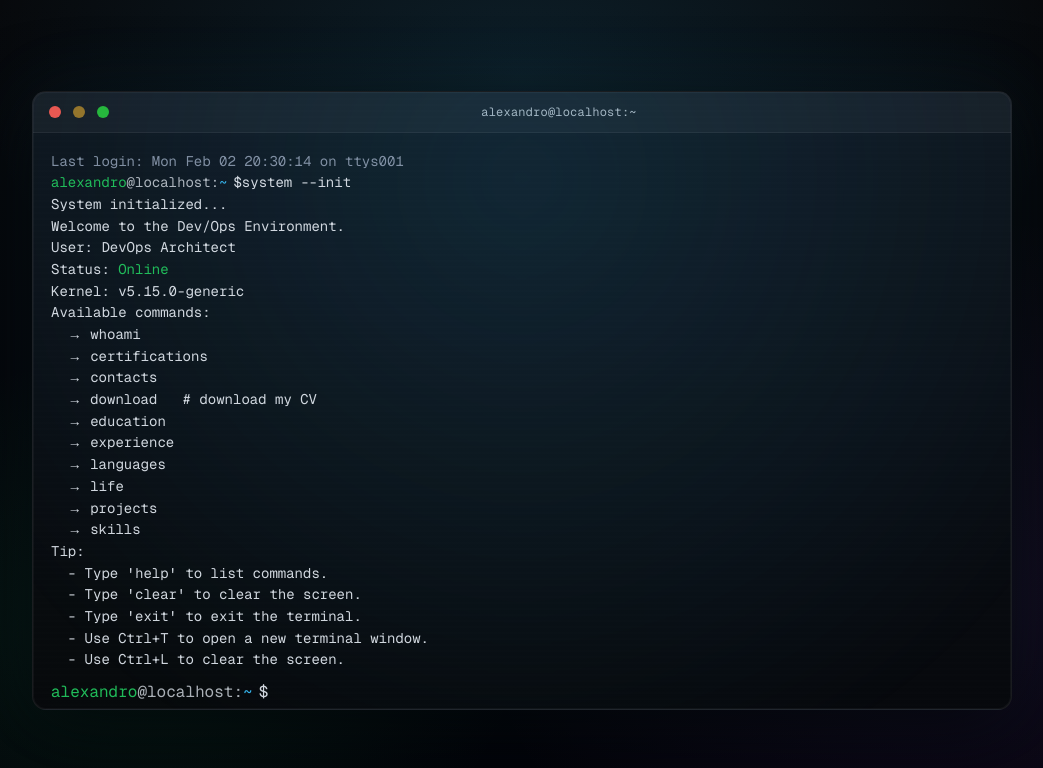
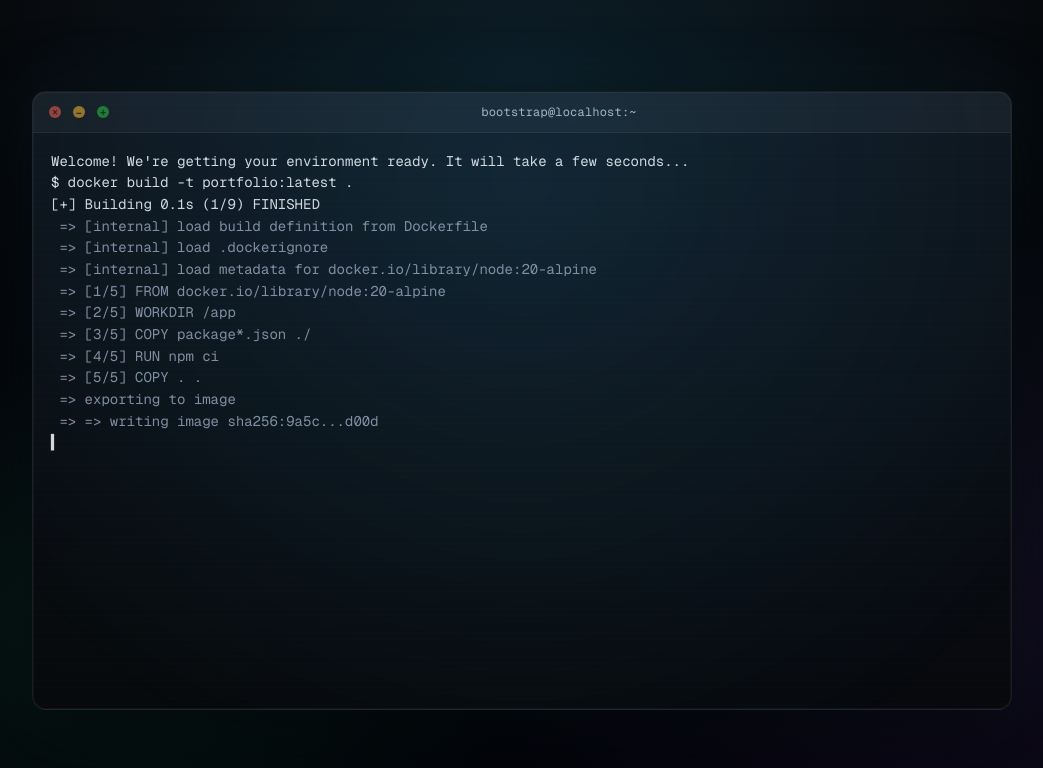
Before and after one commit to ag913331/portfolio, a Next.js app: page / in a window 1280 px wide. Shown: the top 768 px of the page, without its empty margins (118-1161 px from the left). Built offline with nearby package versions, Linux system fonts and the light colour scheme.

Commit message:
Add boot sequence and environment preparation UI. Introduced BootWindow component for displaying boot messages and implemented useBootSequence hook to manage the boot process. Updated Home component to include boot state management, enhancing user experience during environment setup.

```diff
--- a/src/app/(pages)/home/page.tsx
+++ b/src/app/(pages)/home/page.tsx
@@ -1,6 +1,7 @@
 "use client";
 
 import { useCallback, useEffect, useRef, useState } from "react";
+import { BootWindow } from "@/app/features/boot/BootWindow";
 import { Terminal } from "@/app/features/terminal/Terminal";
 import { Button } from "@/app/components/Button/Button";
 import Link from "next/link";
@@ -8,10 +9,15 @@ import { makeId } from "@/app/utils/helpers";
 import { MAX_TERMINALS } from "@/app/utils/constants";
 import styles from "./page.module.css";
 
+type TerminalWindow = {
+  id: string;
+  dx: number;
+  dy: number;
+};
+
 export default function Home() {
-  const [windows, setWindows] = useState<TerminalWindow[]>(() => [
-    { id: makeId(), dx: 0, dy: 0 },
-  ]);
+  const [hasBooted, setHasBooted] = useState(false);
+  const [windows, setWindows] = useState<TerminalWindow[]>([]);
   const [tooManyModalOpen, setTooManyModalOpen] = useState(false);
   const lastSpawnAtRef = useRef(0);
 
@@ -49,6 +55,8 @@ export default function Home() {
 
   useEffect(() => {
     function onKeyDown(e: KeyboardEvent) {
+      if (!hasBooted) return;
+
       // Ctrl+T is "new tab" in browsers; keep it in-app.
       const isCtrlT = e.ctrlKey && (e.key === "t" || e.key === "T");
       if (!isCtrlT) return;
@@ -79,14 +87,23 @@ export default function Home() {
       window.removeEventListener("keydown", onKeyDown);
       window.removeEventListener("keyup", onKeyUp);
     };
-  }, [spawnTerminal, tooManyModalOpen, windows.length]);
+  }, [hasBooted, spawnTerminal, tooManyModalOpen, windows.length]);
 
   const hasAnyTerminal = windows.length > 0;
 
   return (
     <div className={styles.page}>
       <main className={styles.main}>
-        {hasAnyTerminal ? (
+        {!hasBooted ? (
+          <section className={styles.terminalStage} aria-label="Preparing environment">
+            <BootWindow
+              onDone={() => {
+                setHasBooted(true);
+                window.setTimeout(() => spawnTerminal(), 0);
+              }}
+            />
+          </section>
+        ) : hasAnyTerminal ? (
           <section className={styles.terminalStage} aria-label="Terminal windows">
             {windows.map((w) => (
               <div
--- /dev/null
+++ b/src/app/features/boot/BootWindow.tsx
@@ -0,0 +1,53 @@
+"use client";
+
+import { useEffect, useRef } from "react";
+
+import terminalStyles from "@/app/features/terminal/Terminal.module.css";
+import { useBootSequence } from "@/app/features/boot/useBootSequence";
+
+export function BootWindow({ onDone }: { onDone: () => void }) {
+  const bottomRef = useRef<HTMLDivElement | null>(null);
+  const { lines } = useBootSequence({ onDone });
+
+  useEffect(() => {
+    bottomRef.current?.scrollIntoView({ behavior: "smooth", block: "end" });
+  }, [lines.length]);
+
+  return (
+    <div className={terminalStyles.wrap}>
+      <div className={terminalStyles.window} role="application" aria-label="Preparing environment">
+        <div className={terminalStyles.glow} />
+        <div className={terminalStyles.scanlines} />
+
+        <div className={terminalStyles.chrome}>
+          <div className={terminalStyles.dots} aria-hidden="true">
+            <button type="button" className={terminalStyles.dotButton} disabled tabIndex={-1}>
+              <span className={`${terminalStyles.dot} ${terminalStyles.dotRed}`}>×</span>
+            </button>
+            <button type="button" className={terminalStyles.dotButton} disabled tabIndex={-1}>
+              <span className={`${terminalStyles.dot} ${terminalStyles.dotYellow}`}>−</span>
+            </button>
+            <button type="button" className={terminalStyles.dotButton} disabled tabIndex={-1}>
+              <span className={`${terminalStyles.dot} ${terminalStyles.dotGreen}`}>+</span>
+            </button>
+          </div>
+          <div className={terminalStyles.title}>bootstrap@localhost:~</div>
+        </div>
+
+        <div className={terminalStyles.screen}>
+          <div className={terminalStyles.output} aria-live="polite">
+            {lines.map((l, idx) => (
+              <span key={idx} className={`${terminalStyles.line} ${l.muted ? terminalStyles.muted : ""}`}>
+                {l.text}
+              </span>
+            ))}
+            <span className={terminalStyles.line} aria-hidden="true">
+              ▍
+            </span>
+            <div ref={bottomRef} />
+          </div>
+        </div>
+      </div>
+    </div>
+  );
+}
--- /dev/null
+++ b/src/app/features/boot/useBootSequence.ts
@@ -0,0 +1,75 @@
+"use client";
+
+import { useEffect, useMemo, useRef, useState } from "react";
+
+type BootStep = { delayMs: number; line: string; muted?: boolean };
+
+function makeBootScript(): BootStep[] {
+  return [
+    { delayMs: 400, line: "Welcome! We're getting your environment ready. It will take a few seconds..." },
+    { delayMs: 500, line: "" },
+    { delayMs: 450, line: "$ docker build -t portfolio:latest ." },
+    { delayMs: 220, line: "[+] Building 0.1s (1/9) FINISHED" },
+    { delayMs: 220, line: " => [internal] load build definition from Dockerfile", muted: true },
+    { delayMs: 260, line: " => [internal] load .dockerignore", muted: true },
+    { delayMs: 260, line: " => [internal] load metadata for docker.io/library/node:20-alpine", muted: true },
+    { delayMs: 320, line: " => [1/5] FROM docker.io/library/node:20-alpine", muted: true },
+    { delayMs: 420, line: " => [2/5] WORKDIR /app", muted: true },
+    { delayMs: 420, line: " => [3/5] COPY package*.json ./", muted: true },
+    { delayMs: 520, line: " => [4/5] RUN npm ci", muted: true },
+    { delayMs: 520, line: " => [5/5] COPY . .", muted: true },
+    { delayMs: 420, line: " => exporting to image", muted: true },
+    { delayMs: 300, line: " => => writing image sha256:9a5c...d00d", muted: true },
+    { delayMs: 300, line: " => => naming to portfolio:latest", muted: true },
+    { delayMs: 500, line: "" },
+    { delayMs: 450, line: "$ docker run --rm -p 3000:3000 portfolio:latest" },
+    { delayMs: 260, line: "ready - started server on 0.0.0.0:3000, url: http://localhost:3000", muted: true },
+    { delayMs: 260, line: "info  - Compiled successfully", muted: true },
+    { delayMs: 500, line: "" },
+    { delayMs: 450, line: "$ deploy --target=prod --strategy=blue-green" },
+    { delayMs: 300, line: "deploy: uploading artifacts...", muted: true },
+    { delayMs: 350, line: "deploy: provisioning runtime...", muted: true },
+    { delayMs: 450, line: "deploy: warming up...", muted: true },
+    { delayMs: 450, line: "deploy: switching traffic...", muted: true },
+    { delayMs: 450, line: "deploy: done ✅", muted: true },
+    { delayMs: 600, line: "" },
+    { delayMs: 450, line: "Starting terminal..." },
+  ];
+}
+
+export function useBootSequence({ onDone }: { onDone: () => void }) {
+  const script = useMemo(() => makeBootScript(), []);
+  const [lines, setLines] = useState<Array<{ text: string; muted?: boolean }>>([]);
+  const doneRef = useRef(false);
+
+  useEffect(() => {
+    let cancelled = false;
+    let t: number | null = null;
+
+    const run = async () => {
+      for (const step of script) {
+        if (cancelled) return;
+        await new Promise<void>((resolve) => {
+          t = window.setTimeout(() => resolve(), step.delayMs);
+        });
+        if (cancelled) return;
+        setLines((prev) => [...prev, { text: step.line, muted: step.muted }]);
+      }
+
+      if (cancelled) return;
+      if (!doneRef.current) {
+        doneRef.current = true;
+        window.setTimeout(() => onDone(), 350);
+      }
+    };
+
+    run();
+    return () => {
+      cancelled = true;
+      if (t) window.clearTimeout(t);
+    };
+  }, [onDone, script]);
+
+  const isDone = lines.length >= script.length;
+  return { lines, isDone };
+}
```
